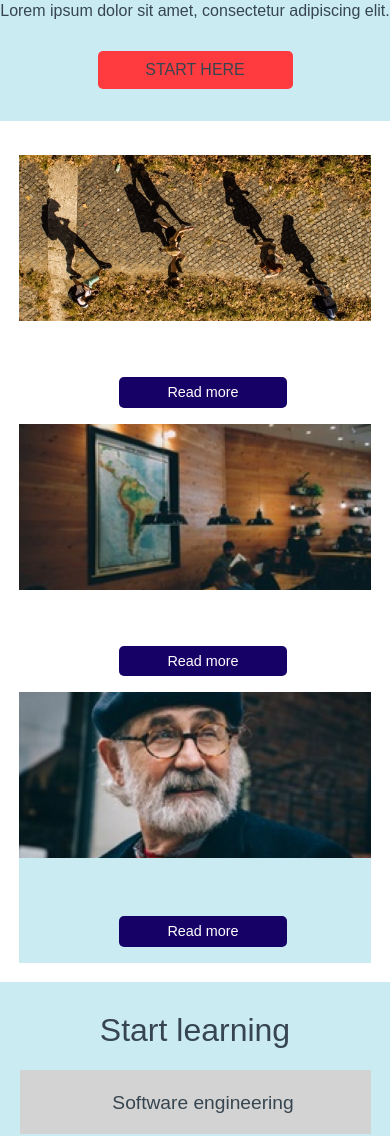
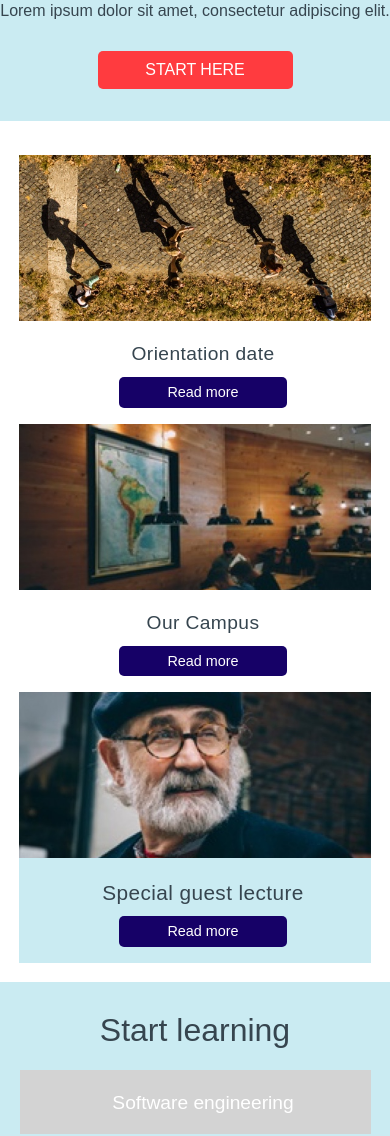
Before and after one commit to willa055/colmaracademy, a plain HTML site: page index.html in a window 390 px wide. Shown: the part 474-1610 px from the top of the page. Drawn offline with Linux system fonts and the light colour scheme; a web font is replaced by a local one.

Commit message:
Fixed text color issues

```diff
--- a/resources/css/style.css
+++ b/resources/css/style.css
@@ -164,7 +164,7 @@ nav a:active {
 }
 .practice_content {
   display: flex;
-  color: #1010;
+  color: #36454f;
   border: solid white;
 }
 .left_box {
@@ -580,7 +580,7 @@ footer nav a {
     background-color: #F90006;
   }
   .learn_box span a {
-    color: #36454f;
+    color: white;
     font-weight: 400;
     font-size: 1rem;
   }
@@ -671,7 +671,7 @@ footer nav a {
   }
   .subject_text h2 {
     align-items: center;
-    color: #36454f;
+    color: white;
     padding-top: 0.5rem;
   }
   .subject_text h5 {
```
